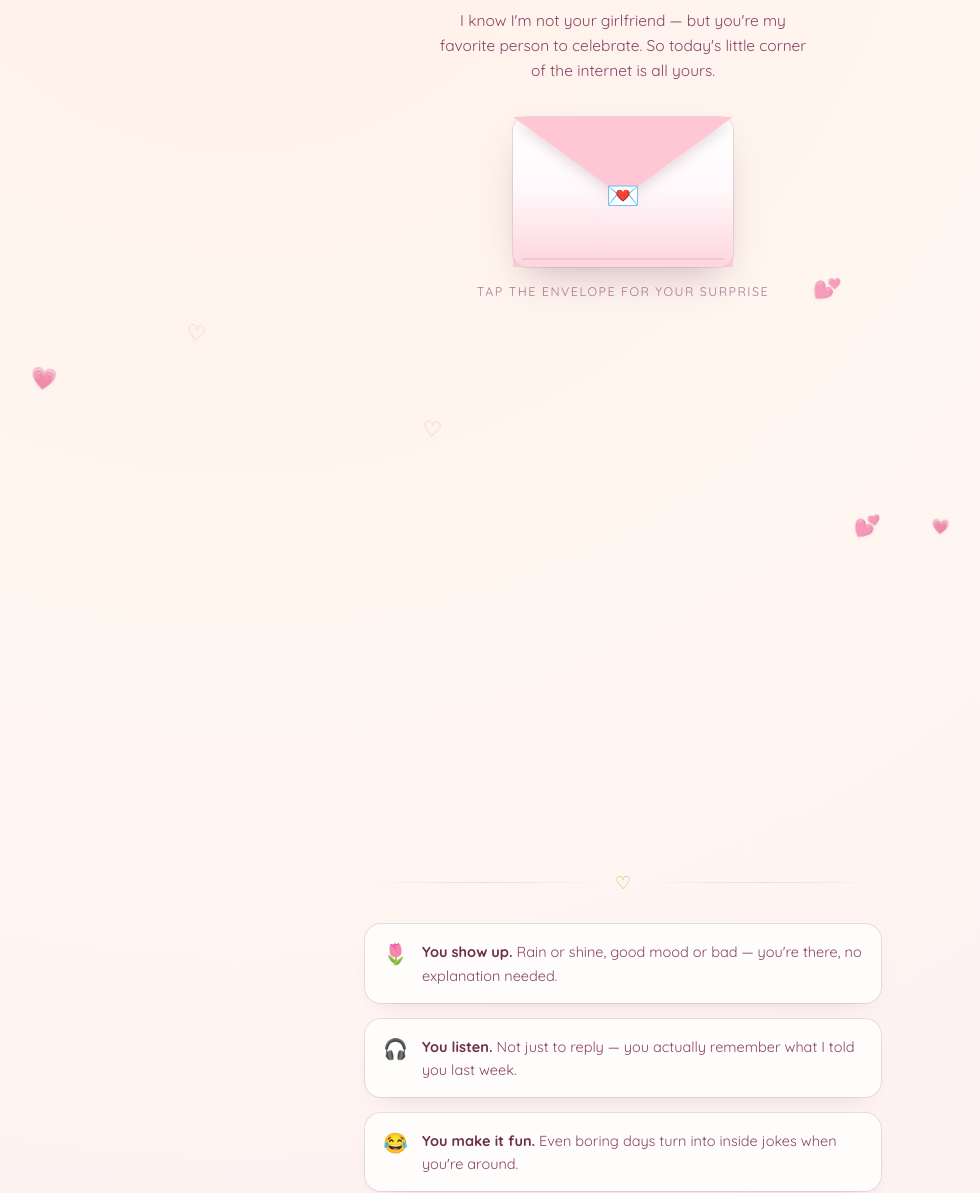
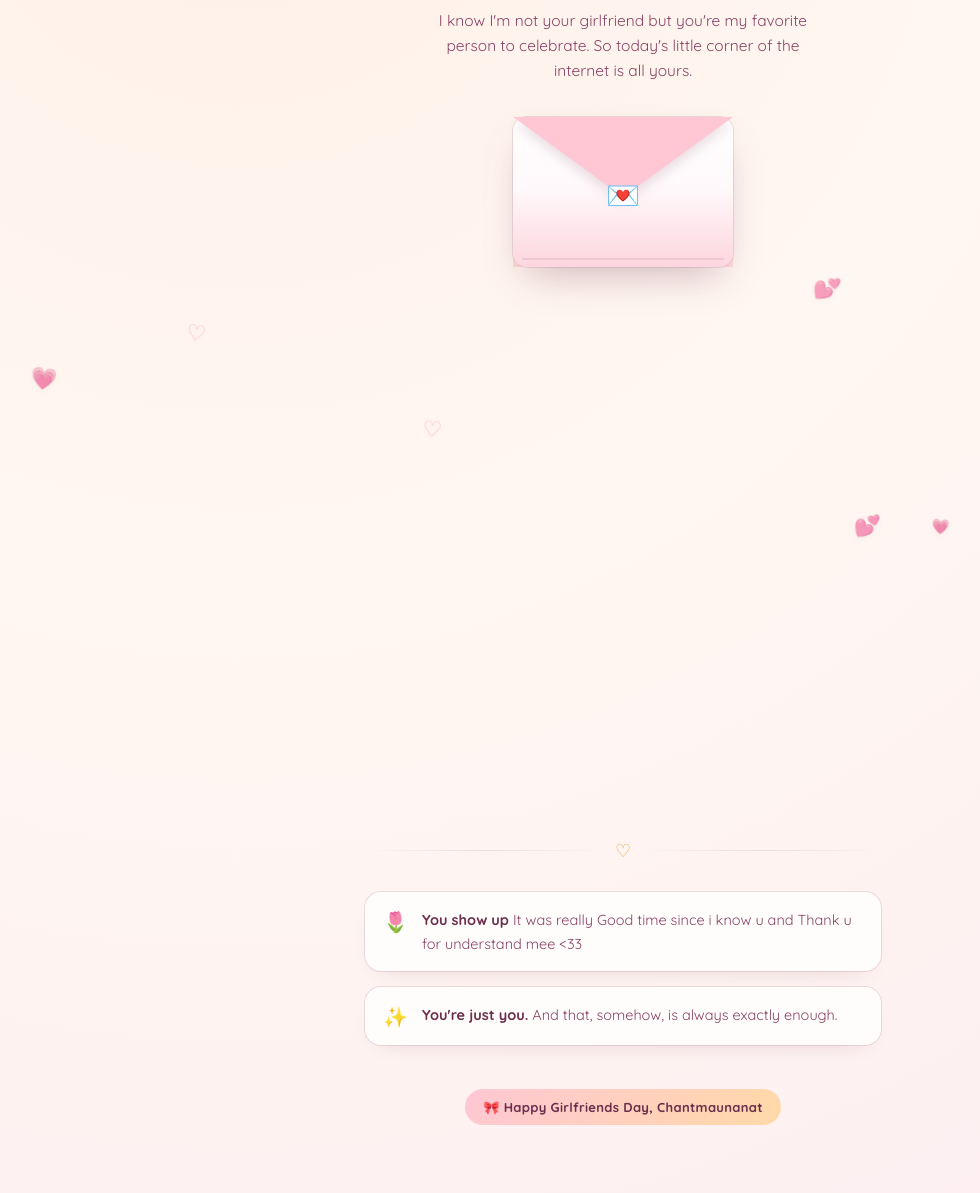
Before and after one commit to satyailysmmagf-ship-it/invoidgen, a plain HTML site: page index.html in a window 1280 px wide. Shown: the part 194-1387 px from the top of the page, without its empty margins (17-997 px from the left). Drawn offline with nearby package versions, Linux system fonts and the light colour scheme; a web font is replaced by a local one.

Commit message:
Update index.html

```diff
--- a/index.html
+++ b/index.html
@@ -307,7 +307,7 @@
 <main>
   <div class="eyebrow">National Girlfriends Day · For My Best Friend</div>
   <h1>To Chantmaunanat<em>You deserve today, too</em></h1>
-  <p class="sub">I know I'm not your girlfriend — but you're my favorite person to celebrate. So today's little corner of the internet is all yours.</p>
+  <p class="sub">I know I'm not your girlfriend but you're my favorite person to celebrate. So today's little corner of the internet is all yours.</p>
 
   <div class="envelope-wrap">
     <div class="envelope" id="envelope" role="button" aria-label="Tap to open your surprise" tabindex="0">
@@ -318,13 +318,13 @@
       <div class="env-flap"></div>
     </div>
   </div>
-  <div class="tap-hint">tap the envelope for your surprise</div>
+  <div class="tap-hint"></div>
 
   <div class="message" id="message">
     <div class="to">Dear Chantmaunanat,</div>
-    <p>Happy National Girlfriends Day. I know that title's not officially mine to use on you, but honestly — no one shows up for me the way you do, and today felt like the right day to say it out loud.</p>
-    <p>You're the friend people write songs and threads about: the one who remembers the small stuff, laughs at the right (and wrong) moments, and makes ordinary days feel like something worth talking about later.</p>
-    <p>So consider this your day too. You're spoiled, you're appreciated, and you're loved — as a friend, fully and completely.</p>
+    <p>Happy National Girlfriends Day. I know that title's not officially mine to use on you, but honestly no one shows up for me the way you do, and today felt like the right day to say it out loud.</p>
+    <p>Maybe my attitude was terrible also make u feel bad after i said all of those but i have no intention to make u upset, Really Sorry Na mona if i hurt you.</p>
+    <p>I just make this website since yesterday to surprise (:. i Dun really care even ur note mine but u really deserve all of this thankk Youu for make me happy for a while</p>
     <div class="sign">— your best friend, always</div>
   </div>
 
@@ -333,15 +333,7 @@
   <div class="reasons">
     <div class="reason">
       <div class="icon">🌷</div>
-      <p><strong>You show up.</strong> Rain or shine, good mood or bad — you're there, no explanation needed.</p>
-    </div>
-    <div class="reason">
-      <div class="icon">🎧</div>
-      <p><strong>You listen.</strong> Not just to reply — you actually remember what I told you last week.</p>
-    </div>
-    <div class="reason">
-      <div class="icon">😂</div>
-      <p><strong>You make it fun.</strong> Even boring days turn into inside jokes when you're around.</p>
+      <p><strong>You show up</strong> It was really Good time since i know u and Thank u for understand mee <33 </p>
     </div>
     <div class="reason">
       <div class="icon">✨</div>
```
